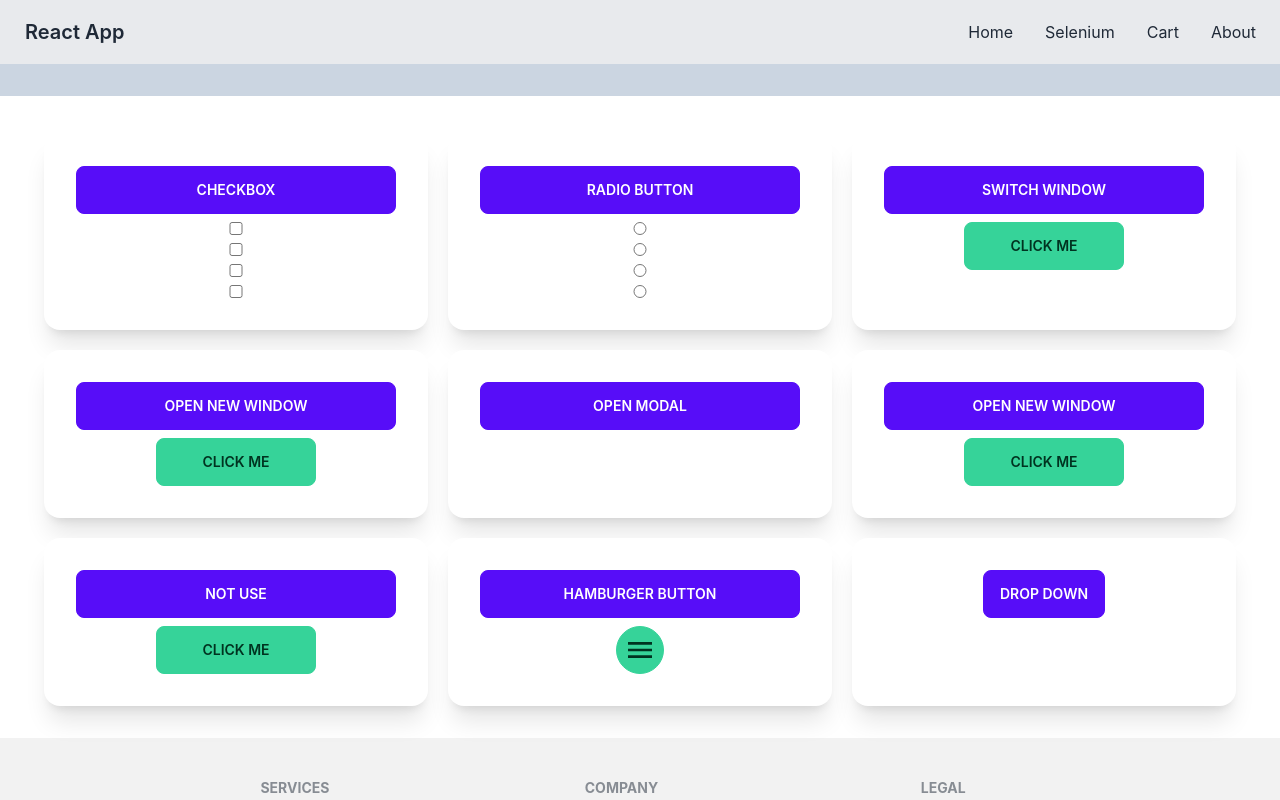
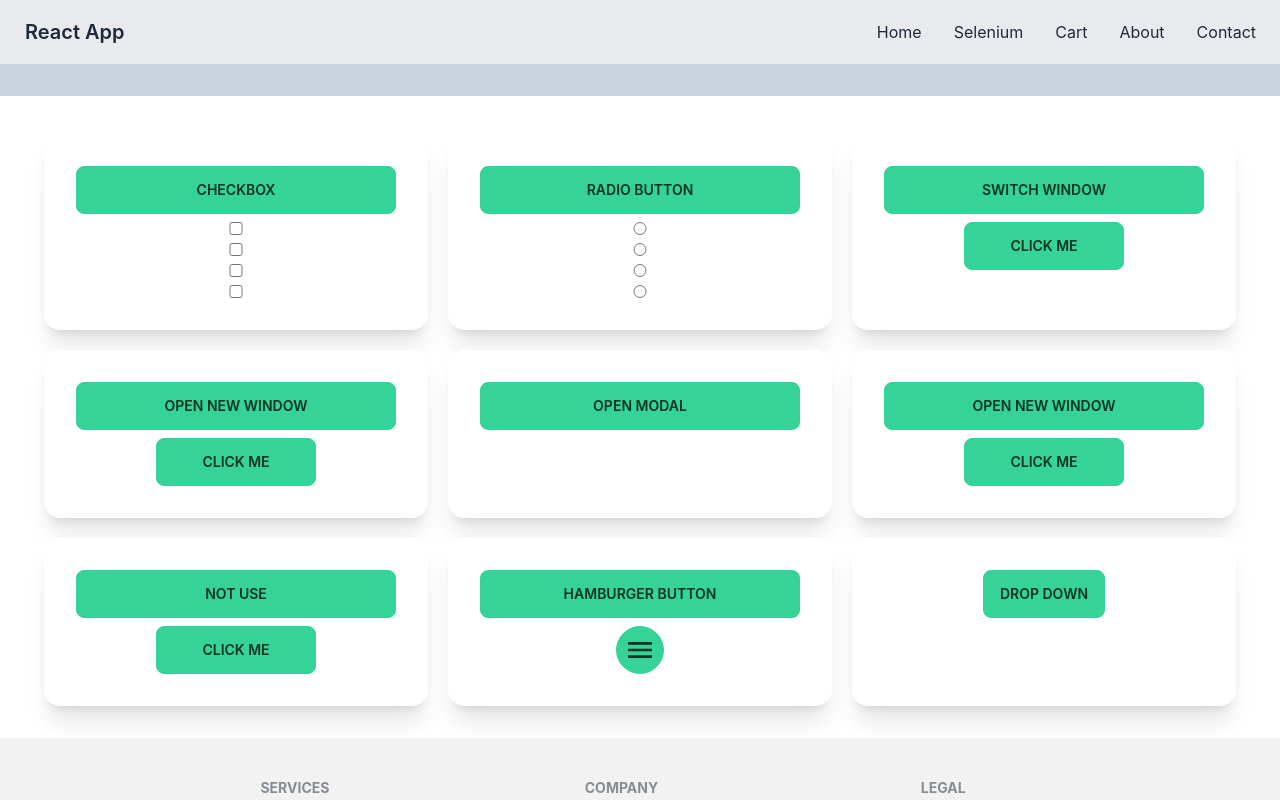
Before and after one commit to Ali332147/Selenium, a React (Create React App) app: page /selenium in a window 1280 px wide. Shown: the top 800 px of the page. Built offline with nearby package versions, Linux system fonts and the light colour scheme.

Commit message:
adding contact form

```diff
--- a/src/App.js
+++ b/src/App.js
@@ -4,6 +4,7 @@ import { Route, Routes } from 'react-router-dom';
 import './App.css';
 import About from './Components/About';
 import Cart from './Components/Cart';
+import Contact from './Components/Contact';
 import Footer from './Components/Footer';
 import Home from './Components/Home';
 import Selenium from './Components/Selenium';
@@ -13,12 +14,13 @@ function App() {
   return (
     <div className=''>
        <Navbar></Navbar>
-       <marquee className="text-xl sm:font-bold text-primary bg-slate-300 pb-1 uppercase">I am not a Master || only student  ||  but I always try to make knowledge  ||  Make difference something</marquee>
+       <marquee className="text-xl sm:font-bold text-black bg-slate-300 pb-1 uppercase">I am not a Master || always student  ||  but I always try to reach knowledge  ||  Make something different</marquee>
       <Routes>
         <Route path="/" element={<Home />} />
         <Route path="selenium" element={<Selenium />} />
         <Route path="about" element={<About />} />
         <Route path="cart" element={<Cart />} />
+        <Route path="contact" element={<Contact />} />
       </Routes>
       <Footer></Footer>
     </div>
--- /dev/null
+++ b/src/Components/Contact.js
@@ -0,0 +1,11 @@
+import React from 'react';
+
+const Contact = () => {
+  return (
+    <div className='pt-2 pb-3  text-center'>
+      <a href='https://ali332147.github.io/final_site/#contact'><button target="_blank" class=" btn btn-active btn-primary">Contact Me</button></a>
+    </div>
+  );
+};
+
+export default Contact;
--- a/src/Components/Footer.js
+++ b/src/Components/Footer.js
@@ -111,7 +111,7 @@ const Footer = () => {
           >
             <path d="M22.672 15.226l-2.432.811.841 2.515c.33 1.019-.209 2.127-1.23 2.456-1.15.325-2.148-.321-2.463-1.226l-.84-2.518-5.013 1.677.84 2.517c.391 1.203-.434 2.542-1.831 2.542-.88 0-1.601-.564-1.86-1.314l-.842-2.516-2.431.809c-1.135.328-2.145-.317-2.463-1.229-.329-1.018.211-2.127 1.231-2.456l2.432-.809-1.621-4.823-2.432.808c-1.355.384-2.558-.59-2.558-1.839 0-.817.509-1.582 1.327-1.846l2.433-.809-.842-2.515c-.33-1.02.211-2.129 1.232-2.458 1.02-.329 2.13.209 2.461 1.229l.842 2.515 5.011-1.677-.839-2.517c-.403-1.238.484-2.553 1.843-2.553.819 0 1.585.509 1.85 1.326l.841 2.517 2.431-.81c1.02-.33 2.131.211 2.461 1.229.332 1.018-.21 2.126-1.23 2.456l-2.433.809 1.622 4.823 2.433-.809c1.242-.401 2.557.484 2.557 1.838 0 .819-.51 1.583-1.328 1.847m-8.992-6.428l-5.01 1.675 1.619 4.828 5.011-1.674-1.62-4.829z"></path>
           </svg>
-          <p>All Rights Reserved @ Jaber </p>
+          <p>All Rights Reserved @ 2022 </p>
         </div>
         <div class="md:place-self-center md:justify-self-end">
           <div class="grid grid-flow-col gap-4">
--- a/src/Components/Selenium.js
+++ b/src/Components/Selenium.js
@@ -6,7 +6,7 @@ const Selenium = () => {
       <div className=" grid sm:grid-cols-1 md:grid-cols-2 sm:justify-between md:justify-between lg:grid-cols-3 lg:justify-between gap-5 py-8">
         <div id="chkbox" class="card w-96 bg-base-100 shadow-xl">
           <div class="card-body">
-            <button class="btn btn-primary flex">CheckBox</button>
+            <button class="btn btn-success flex">CheckBox</button>
             <input
               id="chk1"
               type="checkbox"
@@ -27,7 +27,7 @@ const Selenium = () => {
         </div>
         <div id="radio" class="card w-96 bg-base-100 shadow-xl">
           <div class="card-body">
-            <button class="btn btn-primary">Radio Button</button>
+            <button class="btn btn-success">Radio Button</button>
             <input id="radio1" type="radio" class=" radio:bg-blue-500 "></input>
             <input id="radio2" type="radio" class=" radio:bg-blue-500 " />
             <input id="radio3" type="radio" class=" radio:bg-blue-500 " />
@@ -36,9 +36,10 @@ const Selenium = () => {
         </div>
         <div id="switch" class="card w-96 bg-base-100 shadow-xl">
           <div class="card-body ">
-            <button class="btn btn-primary">Switch Window</button>
+            <button class="btn btn-success">Switch Window</button>
             <a
-              class=" no-underline link-hover link link-primary text-center"
+
+              class=" no-underline link-hover link link-success text-center"
               href="http://localhost:3000/cart"
             >
               <button id="switch" class="w-40  btn btn-success">
@@ -49,10 +50,10 @@ const Selenium = () => {
         </div>
         <div class="card w-96 bg-base-100 shadow-xl">
           <div class="card-body ">
-            <button class="btn btn-primary">Open New Window</button>
+            <button class="btn btn-success">Open New Window</button>
             <a
               target="_blank"
-              class=" no-underline link link-hover link-primary text-center"
+              class=" no-underline link link-hover link-success text-center"
               href=" "
             >
               <button id="newWin" class="w-40  btn btn-success">
@@ -63,7 +64,7 @@ const Selenium = () => {
         </div>
         <div class="card w-96 bg-base-100 shadow-xl">
           <div class="card-body">
-            <label for="my-modal-6" class="btn btn-primary modal-button">
+            <label for="my-modal-6" class="btn btn-success modal-button">
               open modal
             </label>
             <input type="checkbox" id="my-modal-6" class="modal-toggle" />
@@ -90,10 +91,10 @@ const Selenium = () => {
         </div>
         <div id="newWin" class="card w-96 bg-base-100 shadow-xl">
           <div class="card-body ">
-            <button class="btn btn-primary">Open New Window</button>
+            <button class="btn btn-success">Open New Window</button>
             <a
               target="_blank"
-              class=" no-underline link link-hover link-primary text-center"
+              class=" no-underline link link-hover link-success text-center"
               href=" "
             >
               <button class="w-40  btn btn-success">Click me</button>
@@ -102,10 +103,10 @@ const Selenium = () => {
         </div>
         <div class="card w-96 bg-base-100 shadow-xl">
           <div id="window" class="card-body ">
-            <button class="btn btn-primary">Not Use</button>
+            <button class="btn btn-success">Not Use</button>
             <a
               target="_blank"
-              class=" no-underline link link-hover link-primary text-center"
+              class=" no-underline link link-hover link-success text-center"
               href=" "
             >
               <button class="w-40  btn btn-success">Click me</button>
@@ -114,11 +115,12 @@ const Selenium = () => {
         </div>
         <div class="card w-96 bg-base-100 shadow-xl">
           <div class="card-body  ">
-            <button class="btn btn-primary">Hamburger button</button>
+            <button class="btn btn-success">Hamburger button</button>
             <div id="ham" className=" text-center">
               <label class="btn btn-success btn-circle swap swap-rotate">
                 <input type="checkbox" />
                 <svg
+                target="_blank"
                   class="swap-off fill-current"
                   xmlns="http://www.w3.org/2000/svg"
                   width="32"
@@ -128,6 +130,7 @@ const Selenium = () => {
                   <path d="M64,384H448V341.33H64Zm0-106.67H448V234.67H64ZM64,128v42.67H448V128Z" />
                 </svg>
                 <svg
+                 target="_blank"
                   class="swap-on fill-current"
                   xmlns="http://www.w3.org/2000/svg"
                   width="32"
@@ -143,7 +146,7 @@ const Selenium = () => {
         <div class="card w-96 bg-base-100 shadow-xl">
           <div class="card-body text-center">
             <div id="dropdown" class="dropdown  dropdown-end">
-              <button class="btn btn-primary">Drop Down</button>
+              <button class="btn btn-success">Drop Down</button>
               {/* <label tabIndex="0" class="btn btn-ghost rounded-btn">Dropdown</label> */}
               <ul
                 tabIndex="0"
--- a/src/Navbar.js
+++ b/src/Navbar.js
@@ -39,6 +39,9 @@ const Navbar = () => {
             <li>
               <Link to='/about'>About</Link>
             </li>
+            <li>
+              <Link to='/contact'>Contact</Link>
+            </li>
           </ul>
 
         </div>
@@ -59,6 +62,9 @@ const Navbar = () => {
             <li>
               <Link to='/about'>About</Link>
             </li>
+            <li>
+              <Link to='/contact'>Contact</Link>
+            </li>
 
         </ul>
       </div>
```
Also changed, not shown: 1 other file (tests, documents, lock files or other folders).
